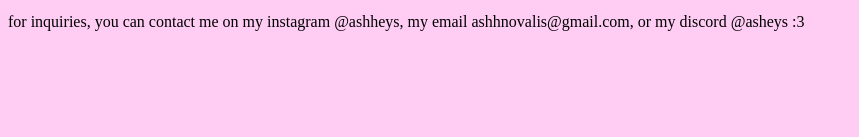
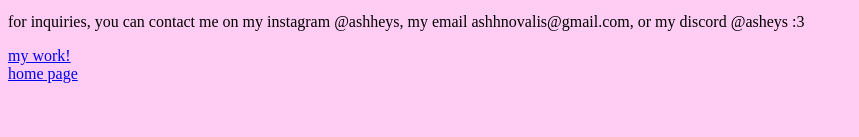
Before and after one commit to firefromheat/firefromheat.github.io, a plain HTML site: page portfolio.html in a window 1280 px wide. Shown: the part 161-298 px from the top of the page, without its empty margins (0-859 px from the left). Drawn offline with Linux system fonts and the light colour scheme.

Commit message:
Update portfolio.html

```diff
--- a/portfolio.html
+++ b/portfolio.html
@@ -5,7 +5,10 @@
 <p style="color: black">i'm a visual artist and photographer. some of my work can be found here! i do this all for fun.</p>
 <p style="color: black">despite doing this for fun, i'm open to business stuff if you're interested!</p>
 <p style="color: black">for inquiries, you can contact me on my instagram @ashheys, my email ashhnovalis@gmail.com, or my discord @asheys :3 </p>
+<a href="https://firefromheat.github.io/work.html">my work!</a>
+
 <br>
+<a href="https://firefromheat.github.io/work">home page</a>
 
 <br>
 <br>
```
